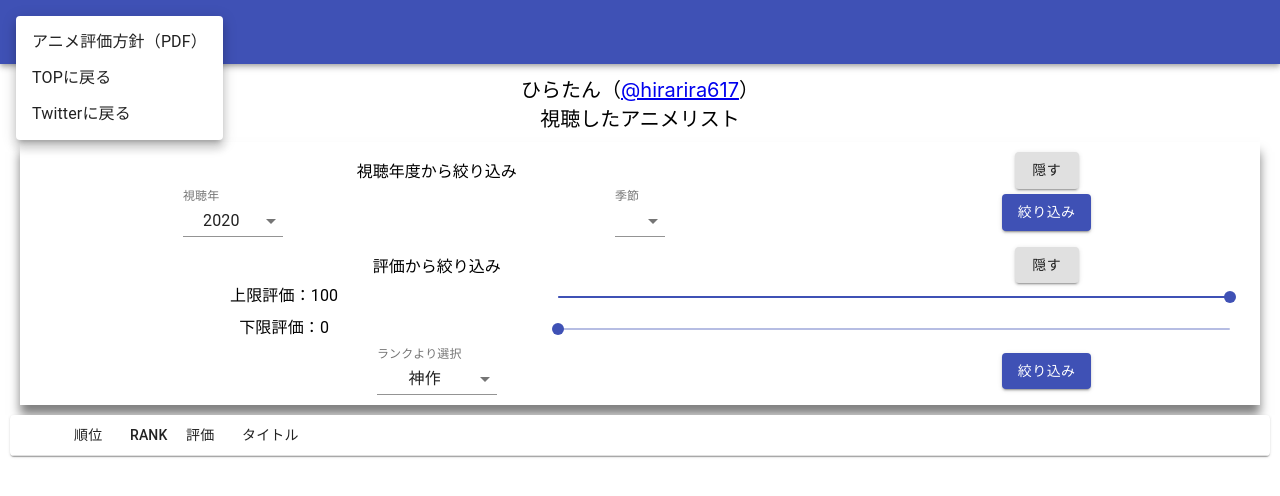
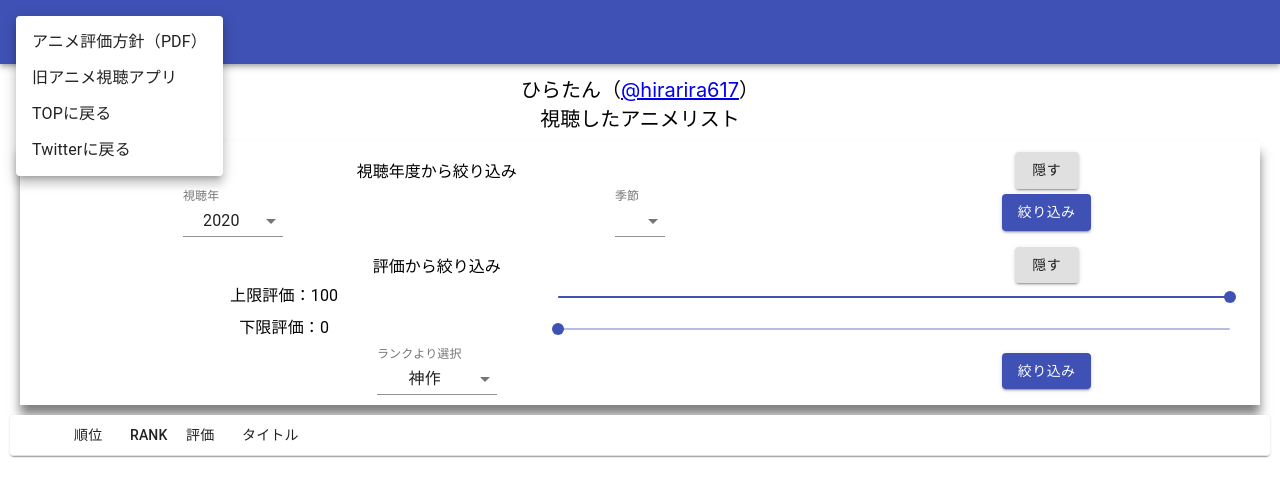
Before and after one commit to hirarira/Animel, a React (Create React App) app: page / in a window 1280 px wide. Both pictures are taken after a click on the button "menu". Shown: the top 496 px of the page. Built offline with nearby package versions, Linux system fonts and the light colour scheme.

Commit message:
旧アニメ視聴アプリへのリンクを追加

```diff
--- a/src/common/Header.tsx
+++ b/src/common/Header.tsx
@@ -40,6 +40,9 @@ const Header: React.FC = (()=>{
         window.location.href = './anime_houshin.pdf';
       }}>アニメ評価方針（PDF）</MenuItem>
       <MenuItem onClick={()=>{
+        window.location.href = 'https://pollux.hirarira.net/showAnimeList/public/';
+      }}>旧アニメ視聴アプリ</MenuItem>
+      <MenuItem onClick={()=>{
         window.location.href = 'https://hirarira.net/';
       }}>TOPに戻る</MenuItem>
       <MenuItem onClick={()=>{
```
